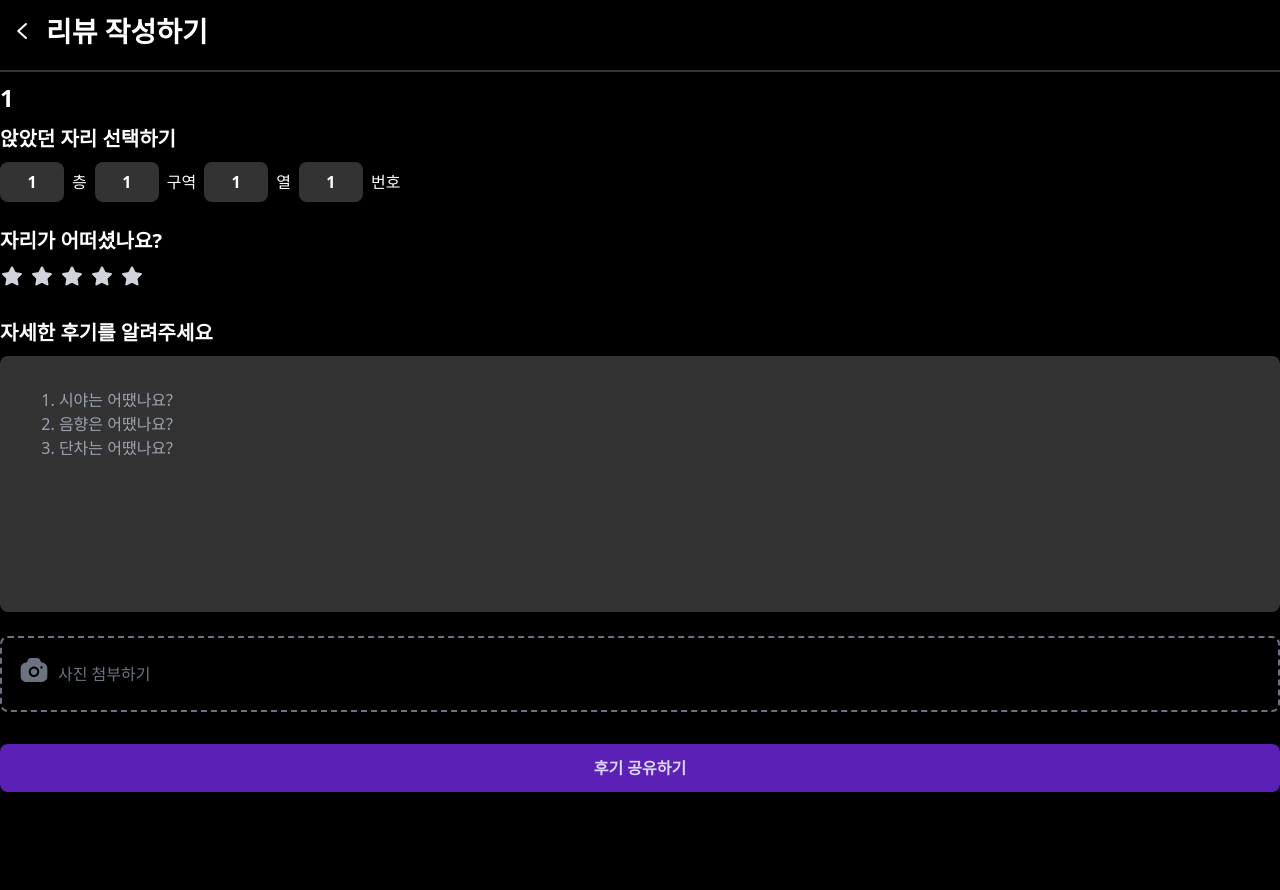
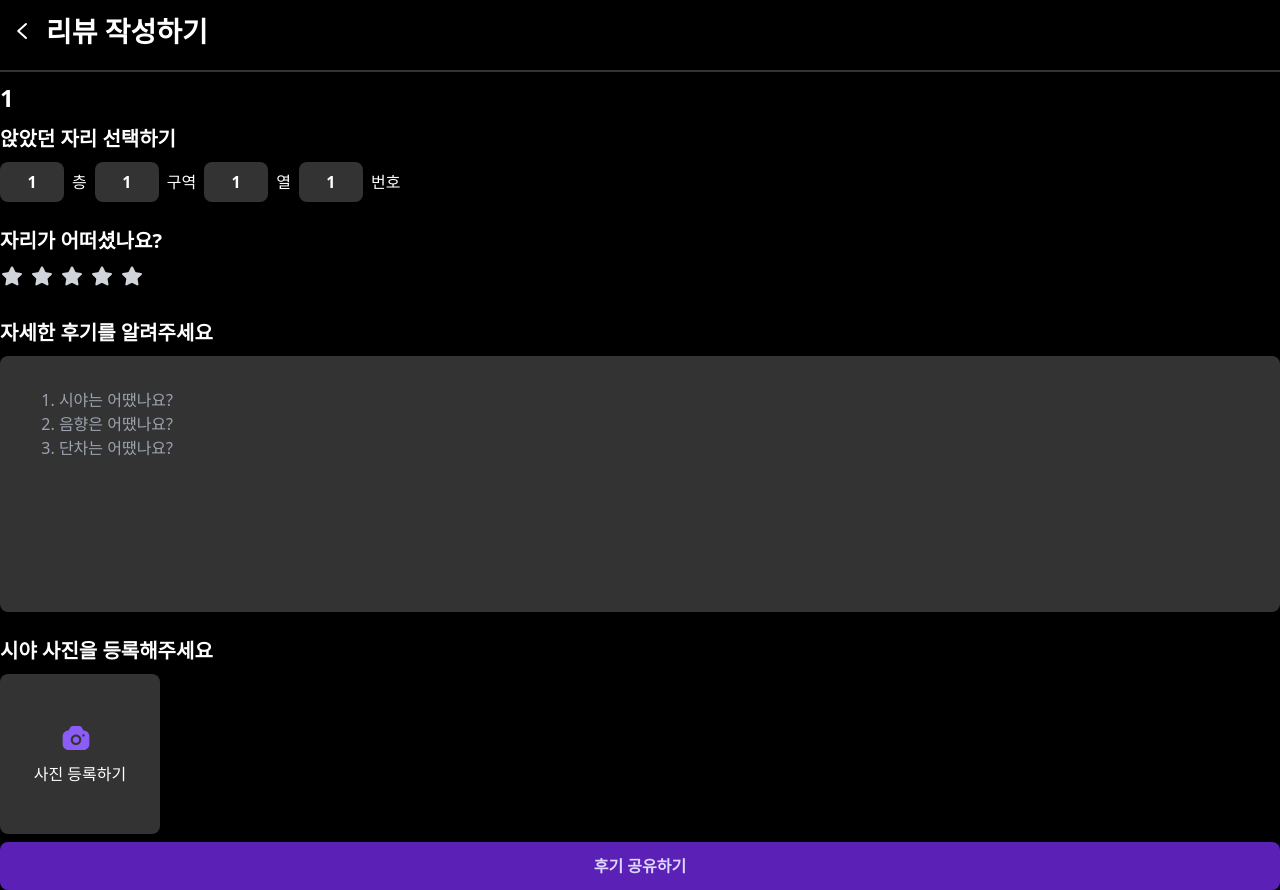
Before and after one commit to seatchoice/frontend, a Next.js app: page /1/post in a window 1280 px wide. Before the commit the page ends 800 px from the top, so only its background shows below. Built offline with nearby package versions, Linux system fonts and the light colour scheme.

Commit message:
fix: change UI uploaded image on ReviewForm page

```diff
--- a/domain/review/components/ReviewForm/index.tsx
+++ b/domain/review/components/ReviewForm/index.tsx
@@ -137,12 +137,16 @@ export function ReviewForm({ children, ...props }: ReviewFormProps<"form">) {
         className="mb-4"
       />
 
+      <Text as="h5" className="font-semibold">
+        시야 사진을 등록해주세요
+      </Text>
+      <ul className="flex flex-wrap gap-5">
         <label
           htmlFor="imageFile"
-        className="flex items-center p-4 mb-4 border-dashed border-2 border-gray-500 text-gray-500 rounded-lg"
+          className="flex flex-col items-center justify-center h-40 w-40 p-4 rounded-lg bg-light-fg dark:bg-dark-fg cursor-pointer"
         >
-        <Icon as="camera" size={40} />
-        <Text>사진 첨부하기</Text>
+          <Icon as="camera" size={40} className="fill-primary-500" />
+          <Text>사진 등록하기</Text>
         </label>
         <input
           type="file"
@@ -152,8 +156,6 @@ export function ReviewForm({ children, ...props }: ReviewFormProps<"form">) {
           accept="image/*"
           onChange={handleFileChange}
         />
-
-      <ul className="flex gap-4 overflow-x-auto">
         {images.map(({ file: { name }, previewUrl }, id) => (
           <li
             key={name}
@@ -162,11 +164,11 @@ export function ReviewForm({ children, ...props }: ReviewFormProps<"form">) {
             <img
               src={previewUrl}
               alt="업로드된 이미지"
-              className="p-2 h-40 w-40"
+              className="h-40 w-40 rounded-lg"
             />
             <Button
               as="icon"
-              className="absolute top-0 right-0 rounded-full bg-gray-400"
+              className="absolute top-1 right-1 rounded-full bg-primary-500"
               onClick={() => handleImageDeleteButton(id)}
             >
               <Icon as="close" size={20} />
```
Lines whose indentation alone changed are shown as unchanged.
